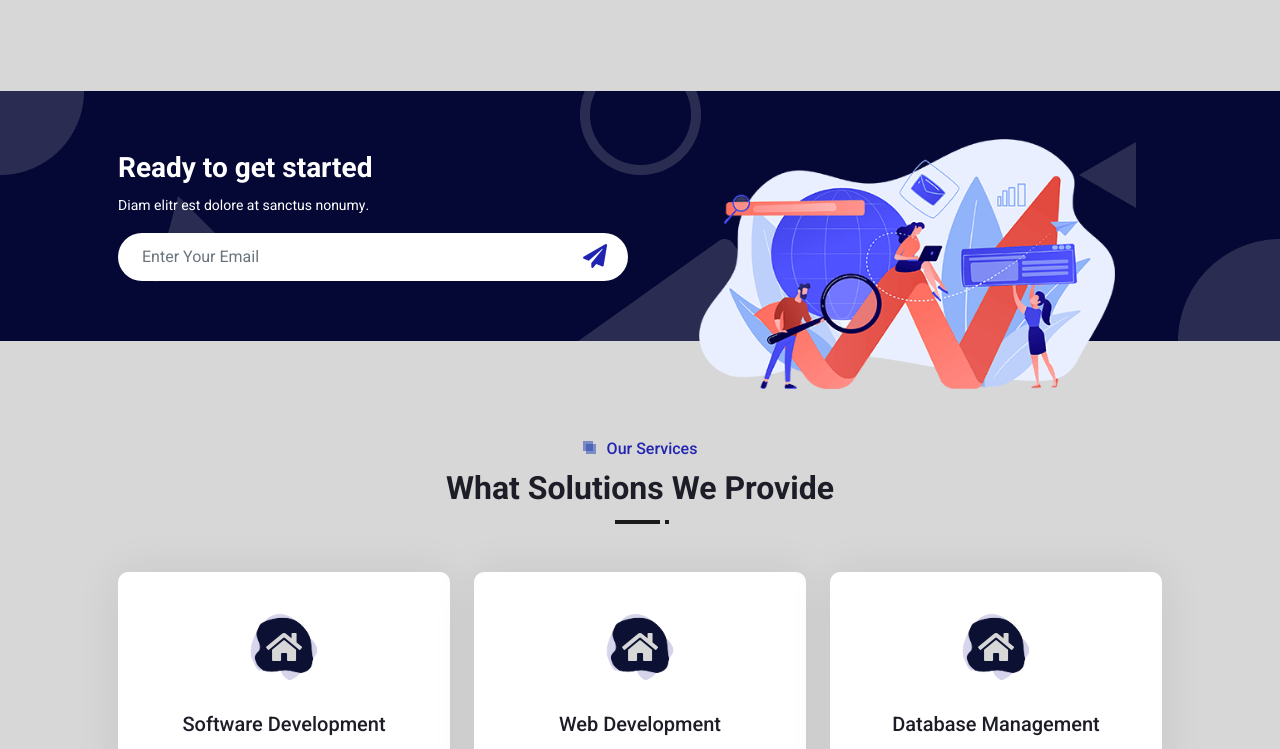
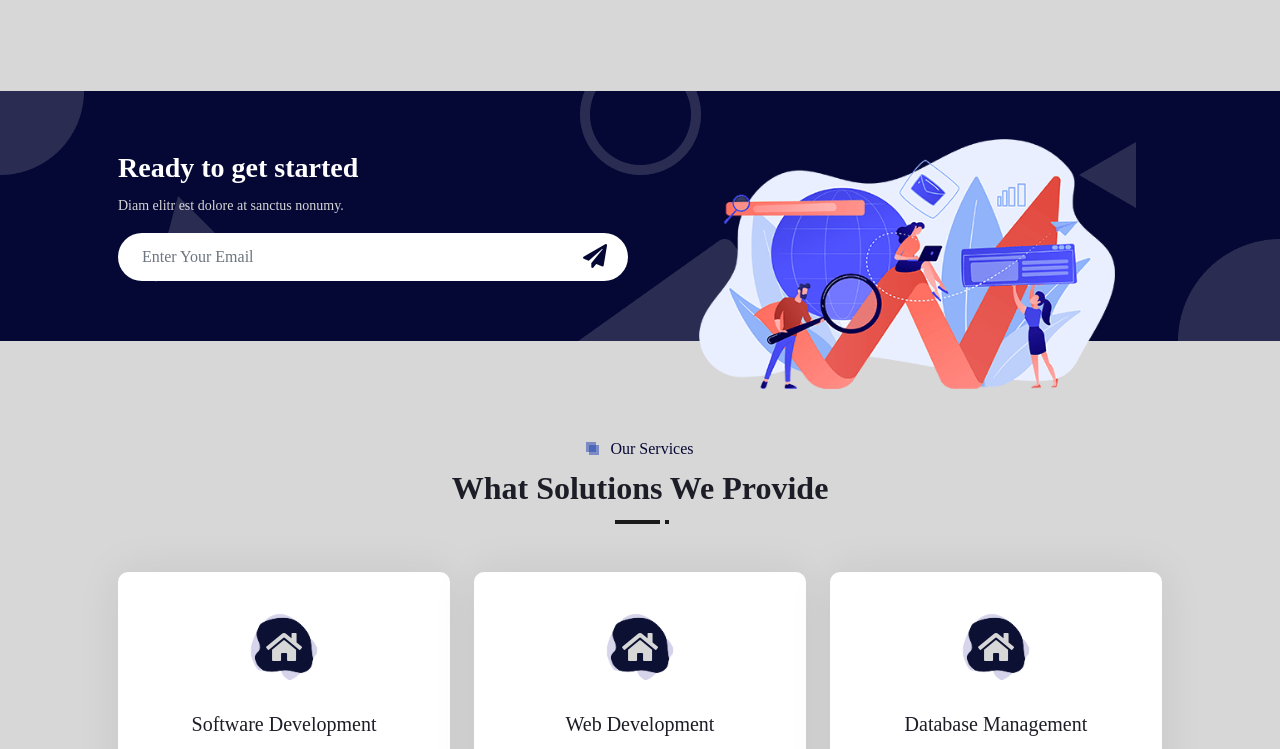
Before and after one commit to Techh-Priest/tech_priest, a plain HTML site: page index.html in a window 1280 px wide. Shown: the part 1233-1982 px from the top of the page. Drawn offline with nearby package versions, Linux system fonts and the light colour scheme.

Commit message:
Brand Adaptaion & UI Updates

```diff
--- a/css/style.css
+++ b/css/style.css
@@ -4,6 +4,8 @@
     --secondary: #a9d2ff;
     --light: #d7d7d7;
     --dark: #1a1a1a;
+    --my-font: 'DEC Terminal Modern', 'Share Tech Mono', 'IBM Plex Mono';
+    --my-font-2: 'Audiowide', 'Coda';
 }
 
 
@@ -36,6 +38,7 @@ h2,
 h3,
 .fw-bold {
     font-weight: 700 !important;
+    font-family: var(--my-font-2);
 }
 
 h4,
@@ -43,6 +46,20 @@ h5,
 h6,
 .fw-medium {
     font-weight: 500 !important;
+    font-family: var(--my-font-2);
+}
+
+p,
+a,
+li,
+span,
+label,
+button,
+input,
+textarea
+{
+    font-family: var(--my-font);
+    font-weight: 400;
 }
 
 .custom-background {
@@ -52,8 +69,9 @@ h6,
 
 /*** Button ***/
 .btn {
-    font-weight: 500;
+    font-weight: 700;
     transition: .5s;
+    font-family: var(--my-font);
 }
 
 .btn-square {
@@ -257,6 +275,11 @@ h6,
 .section-title h6::after {
     top: 5px;
     left: 3px;
+}
+
+.ready-text {
+    font-family: var(--my-font);
+    color: var(--light);
 }
 
 
--- a/index.html
+++ b/index.html
@@ -47,7 +47,7 @@
         <div class="container-xxl position-relative p-0">
             <nav class="navbar navbar-expand-lg navbar-light px-4 px-lg-5 py-3 py-lg-0">
                 <a href="" class="navbar-brand p-0">
-                    <h1 class="m-0"><i class=""></i>Tech<span class="me-2">_Priest</span></h1>
+                    <h1 class="m-0">Tech_Priest</h1>
                     <!--<img src="img/official%20tech%20priest%20logo.png" alt="Logo" class="header-logo">-->
                 </a>
                 <button class="navbar-toggler" type="button" data-bs-toggle="collapse" data-bs-target="#navbarCollapse">
@@ -156,7 +156,7 @@
                 <div class="row align-items-center" style="height: 250px;">
                     <div class="col-12 col-md-6">
                         <h3 class="text-white">Ready to get started</h3>
-                        <small class="text-white">Diam elitr est dolore at sanctus nonumy.</small>
+                        <small class="ready-text">Diam elitr est dolore at sanctus nonumy.</small>
                         <div class="position-relative w-100 mt-3">
                             <input class="form-control border-0 rounded-pill w-100 ps-4 pe-5" type="text" placeholder="Enter Your Email" style="height: 48px;">
                             <button type="button" class="btn shadow-none position-absolute top-0 end-0 mt-1 me-2"><i class="fa fa-paper-plane text-primary fs-4"></i></button>
```
Also changed, not shown: css/bootstrap.min.css.
